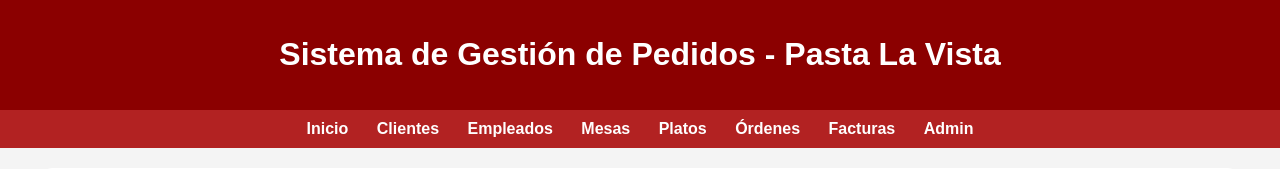
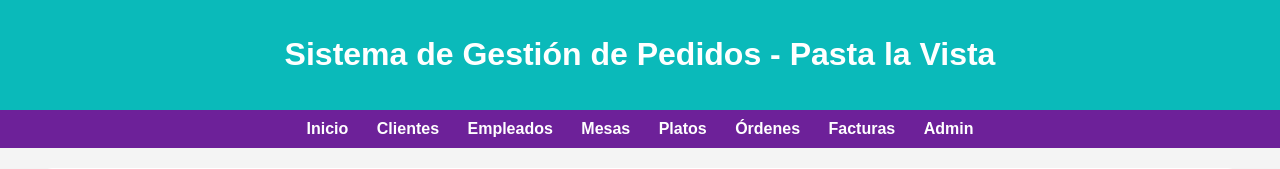
Before and after one commit to Duvan588/restaurante_502, a Django app: page /clientes/ in a window 1280 px wide. Shown: the top 169 px of the page. Run offline with Django 5.2, Linux system fonts and the light colour scheme; data that the repository does not hold is empty.

Commit message:
Se cambiaron colores

```diff
--- a/gestion/templates/gestion/base.html
+++ b/gestion/templates/gestion/base.html
@@ -11,13 +11,13 @@
             padding: 0;
         }
         header {
-            background-color: #8B0000;
+            background-color: #0ababa;
             color: white;
             padding: 15px;
             text-align: center;
         }
         nav {
-            background-color: #b22222;
+            background-color: #6d2199;
             padding: 10px;
             text-align: center;
         }
@@ -63,7 +63,7 @@
 </head>
 <body>
     <header>
-        <h1>Sistema de Gestión de Pedidos - Pasta La Vista</h1>
+        <h1>Sistema de Gestión de Pedidos - Pasta la Vista</h1>
     </header>
 
     <nav>
```
